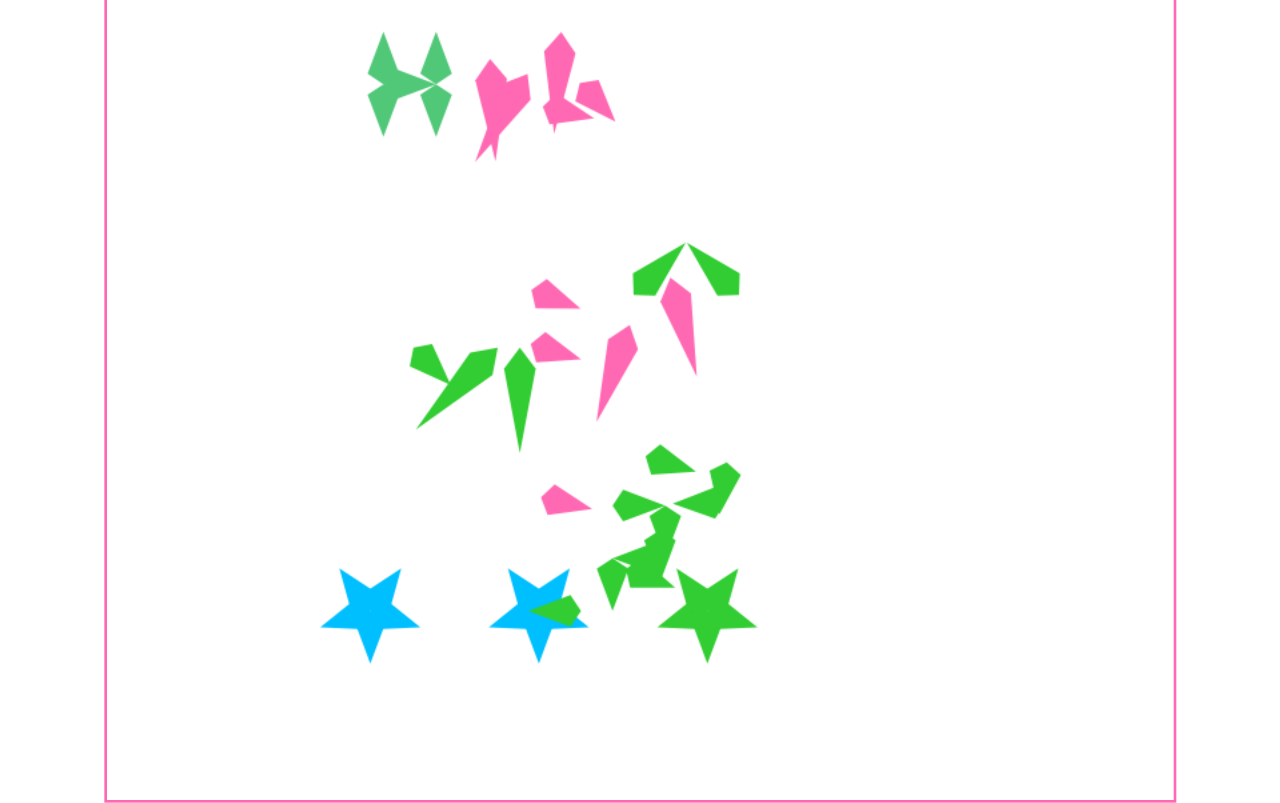
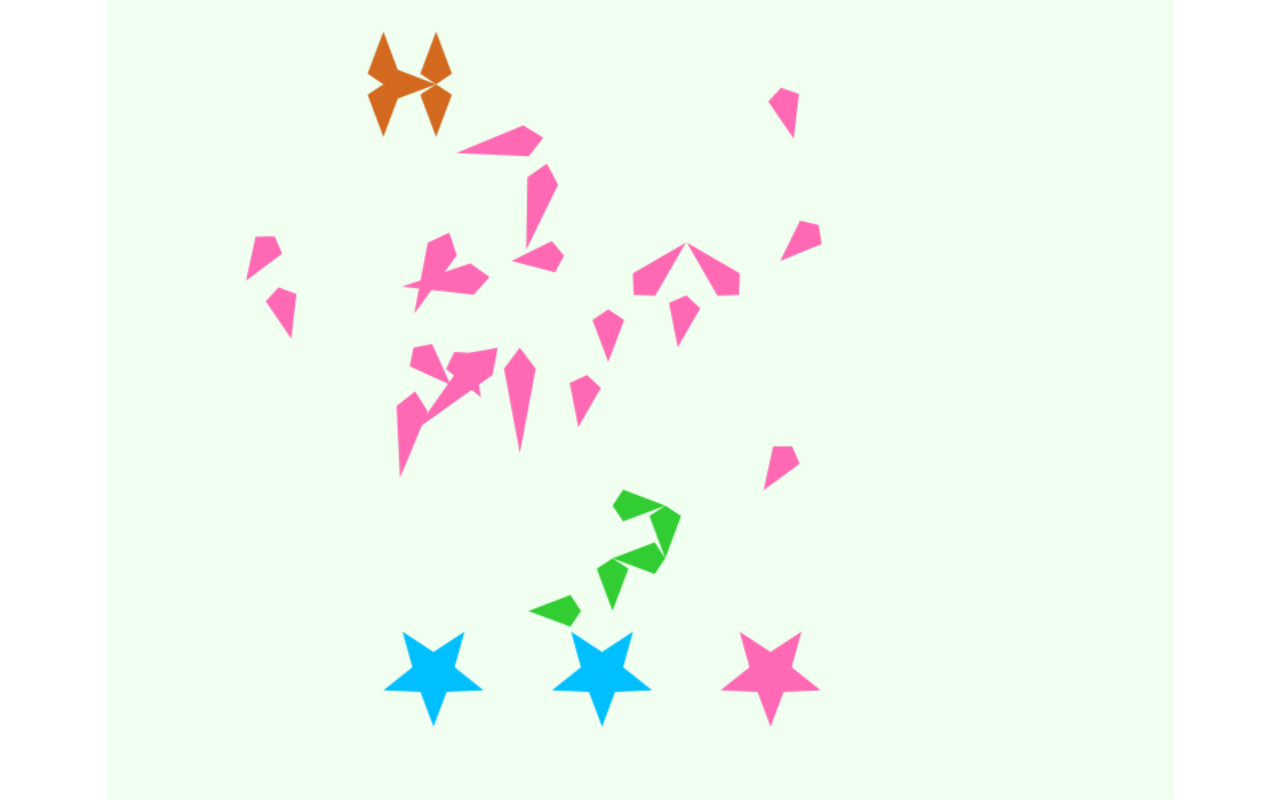
Before and after one commit to CitronBrick/starswinger, a plain HTML site: page index.html in a window 1280 px wide. Drawn offline with Linux system fonts and the light colour scheme.

Commit message:
update color & bg

```diff
--- a/index.html
+++ b/index.html
@@ -8,7 +8,7 @@
 
 	<style>
 		canvas{
-			border: 2px solid hotpink;
+			/*border: 2px solid hotpink;*/
 			box-sizing: border-box;
 		}
 
@@ -27,6 +27,7 @@
 		body {
 			margin: 0px;
 			padding: 0px;
+			overflow: hidden;
 		}
 	</style>
 
--- a/script.js
+++ b/script.js
@@ -6,7 +6,9 @@ var colorList = [
 	'#FF69B4',//'hotpink',
 	'#00BFFF',//'deepskyblue',
 	'#50C878', //emerald
-	'#D2691E'//'chocolate'
+	'#D2691E',//'chocolate'
+	// '#FFFF00' //Yellow'
+	'#FFD700'
 ];
 
 /* points downwards */
@@ -449,6 +451,16 @@ window.addEventListener('load',()=>{
 
 
 	stage = new createjs.Stage(canvas);
+	stage.scale = 0.79;
+
+	var fond = new createjs.Shape();
+	// console.log()
+	fond.set({x:0,y:0});
+	console.log(stage.canvas.width,stage.canvas.height);
+	console.log(canvas.width,canvas.height);
+	fond.graphics.f('HoneyDew').dr(0,0,stage.canvas.width/stage.scale, stage.canvas.height/stage.scale).ef();
+	// console.log(fond.getBounds());
+	stage.addChild(fond);
 
 	var msg = cullMessage();
 
@@ -461,7 +473,8 @@ window.addEventListener('load',()=>{
 
 	for(let i = 0; i < (nbStars/5); i++) {
 		for(let j = 0; j < 5; j++) {
-			let s = new Star(i*80 + 50 ,j*120 + 50, 'crimson');
+			let offset = 80;
+			let s = new Star(i*80 + offset ,j*120 + offset, 'crimson');
 			starStarletList = starStarletList.concat(findDescendantsByName(s,'Starlet'));
 			stage.addChild(s);
 			s.x += (canvas.width - Starlet.h*2*5)/2;
@@ -499,7 +512,6 @@ window.addEventListener('load',()=>{
 		console.log(evt.target);
 	})
 
-	stage.scale = 0.79;
 
 
 	/*stage.addChild(makeH(100,100));
```
